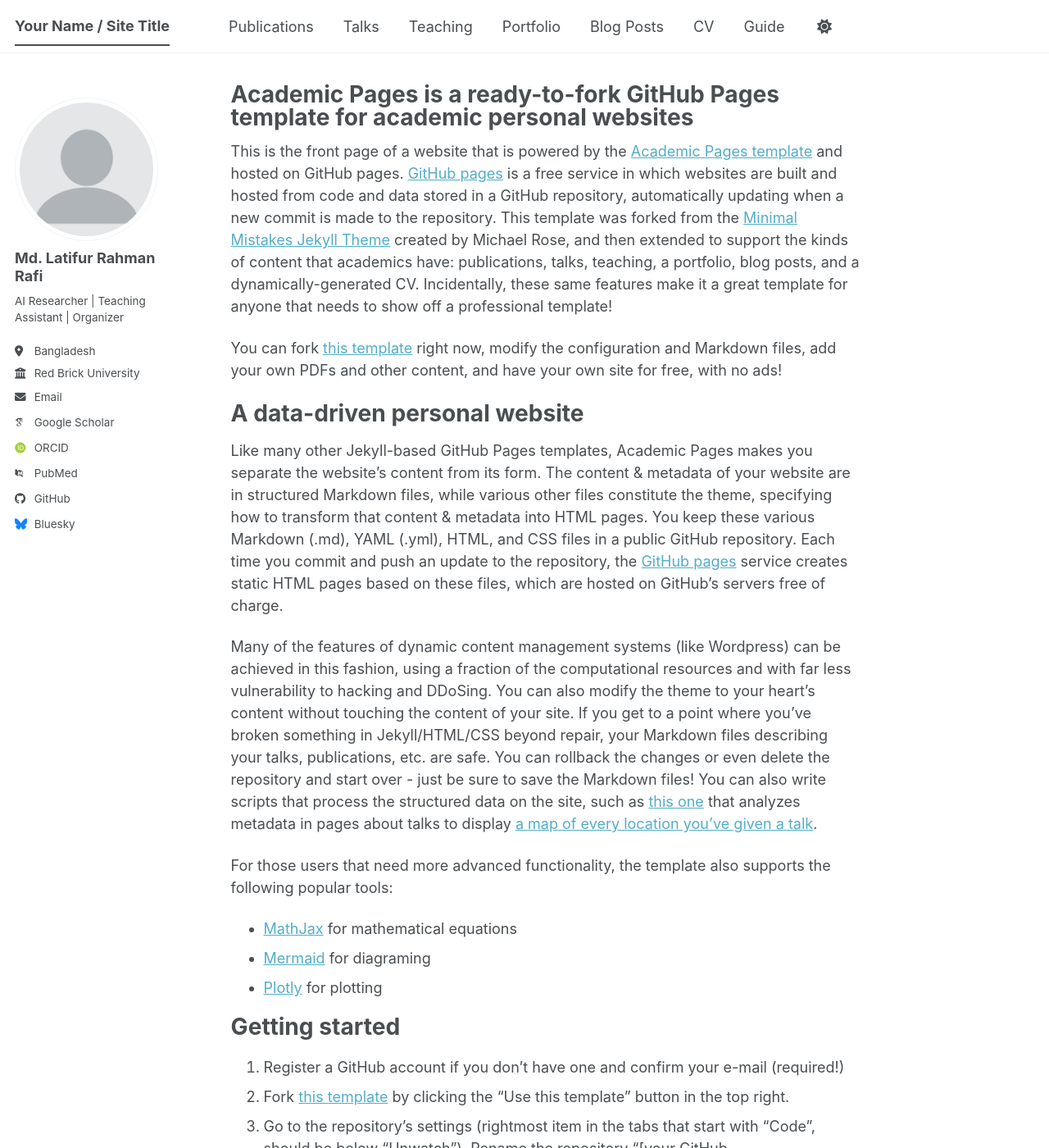
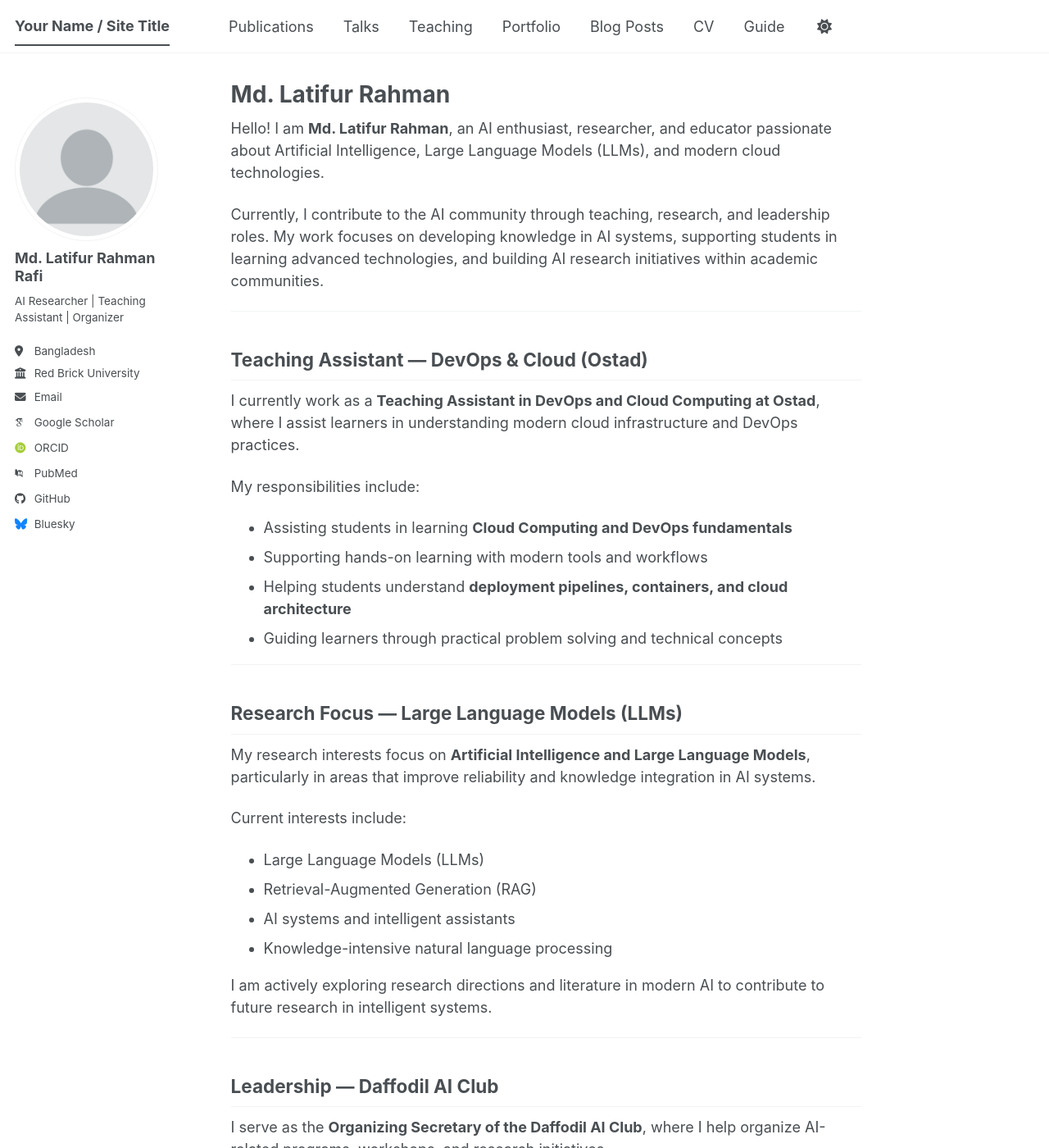
Before and after one commit to latifurrafi/latifurrafi.github.io, a Jekyll site: the page built from _pages/about.md, in a window 1280 px wide and 1400 px high. Shown: the whole window at 82% size. Built offline with Jekyll 4.4.1, drawn with Linux system fonts in a browser that asks for light colours; some web fonts are replaced; a script bundle is joined from its source files by our own code; library files that are not in the unit come from our copies; some of the changed text lies outside the part shown.

Commit message:
Revise about page with personal details and interests
Updated personal information and research focus in about page.

```diff
--- a/_pages/about.md
+++ b/_pages/about.md
@@ -1,56 +1,71 @@
 ---
 permalink: /
-title: "Academic Pages is a ready-to-fork GitHub Pages template for academic personal websites"
+title: "Md. Latifur Rahman"
 author_profile: true
 redirect_from:
   - /about/
   - /about.html
 ---
 
-This is the front page of a website that is powered by the [Academic Pages template](https://github.com/academicpages/academicpages.github.io) and hosted on GitHub pages. [GitHub pages](https://pages.github.com) is a free service in which websites are built and hosted from code and data stored in a GitHub repository, automatically updating when a new commit is made to the repository. This template was forked from the [Minimal Mistakes Jekyll Theme](https://mmistakes.github.io/minimal-mistakes/) created by Michael Rose, and then extended to support the kinds of content that academics have: publications, talks, teaching, a portfolio, blog posts, and a dynamically-generated CV. Incidentally, these same features make it a great template for anyone that needs to show off a professional template!
+Hello! I am **Md. Latifur Rahman**, an AI enthusiast, researcher, and educator passionate about Artificial Intelligence, Large Language Models (LLMs), and modern cloud technologies.
 
- You can fork [this template](https://github.com/academicpages/academicpages.github.io) right now, modify the configuration and Markdown files, add your own PDFs and other content, and have your own site for free, with no ads!
+Currently, I contribute to the AI community through teaching, research, and leadership roles. My work focuses on developing knowledge in AI systems, supporting students in learning advanced technologies, and building AI research initiatives within academic communities.
 
-A data-driven personal website
-======
-Like many other Jekyll-based GitHub Pages templates, Academic Pages makes you separate the website's content from its form. The content & metadata of your website are in structured Markdown files, while various other files constitute the theme, specifying how to transform that content & metadata into HTML pages. You keep these various Markdown (.md), YAML (.yml), HTML, and CSS files in a public GitHub repository. Each time you commit and push an update to the repository, the [GitHub pages](https://pages.github.com/) service creates static HTML pages based on these files, which are hosted on GitHub's servers free of charge.
+---
 
-Many of the features of dynamic content management systems (like Wordpress) can be achieved in this fashion, using a fraction of the computational resources and with far less vulnerability to hacking and DDoSing. You can also modify the theme to your heart's content without touching the content of your site. If you get to a point where you've broken something in Jekyll/HTML/CSS beyond repair, your Markdown files describing your talks, publications, etc. are safe. You can rollback the changes or even delete the repository and start over - just be sure to save the Markdown files! You can also write scripts that process the structured data on the site, such as [this one](https://github.com/academicpages/academicpages.github.io/blob/master/talkmap.ipynb) that analyzes metadata in pages about talks to display [a map of every location you've given a talk](https://academicpages.github.io/talkmap.html).
+## Teaching Assistant — DevOps & Cloud (Ostad)
 
-For those users that need more advanced functionality, the template also supports the following popular tools:
-- [MathJax](https://www.mathjax.org/) for mathematical equations
-- [Mermaid](https://mermaid.js.org/) for diagraming
-- [Plotly](https://plotly.com/javascript/) for plotting
+I currently work as a **Teaching Assistant in DevOps and Cloud Computing at Ostad**, where I assist learners in understanding modern cloud infrastructure and DevOps practices.
 
-Getting started
-======
-1. Register a GitHub account if you don't have one and confirm your e-mail (required!)
-1. Fork [this template](https://github.com/academicpages/academicpages.github.io) by clicking the "Use this template" button in the top right.
-1. Go to the repository's settings (rightmost item in the tabs that start with "Code", should be below "Unwatch"). Rename the repository "[your GitHub username].github.io", which will also be your website's URL.
-1. Set site-wide configuration and create content & metadata (see below -- also see [this set of diffs](https://archive.is/3TPas) showing what files were changed to set up [an example site](https://getorg-testacct.github.io) for a user with the username "getorg-testacct")
-1. Upload any files (like PDFs, .zip files, etc.) to the files/ directory. They will appear at https://[your GitHub username].github.io/files/example.pdf.
-1. Check status by going to the repository settings, in the "GitHub pages" section
+My responsibilities include:
 
-Site-wide configuration
-------
-The main configuration file for the site is in the base directory in [_config.yml](https://github.com/academicpages/academicpages.github.io/blob/master/_config.yml), which defines the content in the sidebars and other site-wide features. You will need to replace the default variables with ones about yourself and your site's github repository. The configuration file for the top menu is in [_data/navigation.yml](https://github.com/academicpages/academicpages.github.io/blob/master/_data/navigation.yml). For example, if you don't have a portfolio or blog posts, you can remove those items from that navigation.yml file to remove them from the header.
+- Assisting students in learning **Cloud Computing and DevOps fundamentals**
+- Supporting hands-on learning with modern tools and workflows
+- Helping students understand **deployment pipelines, containers, and cloud architecture**
+- Guiding learners through practical problem solving and technical concepts
 
-Create content & metadata
-------
-For site content, there is one Markdown file for each type of content, which are stored in directories like _publications, _talks, _posts, _teaching, or _pages. For example, each talk is a Markdown file in the [_talks directory](https://github.com/academicpages/academicpages.github.io/tree/master/_talks). At the top of each Markdown file is structured data in YAML about the talk, which the theme will parse to do lots of cool stuff. The same structured data about a talk is used to generate the list of talks on the [Talks page](https://academicpages.github.io/talks), each [individual page](https://academicpages.github.io/talks/2012-03-01-talk-1) for specific talks, the talks section for the [CV page](https://academicpages.github.io/cv), and the [map of places you've given a talk](https://academicpages.github.io/talkmap.html) (if you run this [python file](https://github.com/academicpages/academicpages.github.io/blob/master/talkmap.py) or [Jupyter notebook](https://github.com/academicpages/academicpages.github.io/blob/master/talkmap.ipynb), which creates the HTML for the map based on the contents of the _talks directory).
+---
 
-**Markdown generator**
+## Research Focus — Large Language Models (LLMs)
 
-The repository includes [a set of Jupyter notebooks](https://github.com/academicpages/academicpages.github.io/tree/master/markdown_generator
-) that converts a CSV containing structured data about talks or presentations into individual Markdown files that will be properly formatted for the Academic Pages template. The sample CSVs in that directory are the ones I used to create my own personal website at stuartgeiger.com. My usual workflow is that I keep a spreadsheet of my publications and talks, then run the code in these notebooks to generate the Markdown files, then commit and push them to the GitHub repository.
+My research interests focus on **Artificial Intelligence and Large Language Models**, particularly in areas that improve reliability and knowledge integration in AI systems.
 
-How to edit your site's GitHub repository
-------
-Many people use a git client to create files on their local computer and then push them to GitHub's servers. If you are not familiar with git, you can directly edit these configuration and Markdown files directly in the github.com interface. Navigate to a file (like [this one](https://github.com/academicpages/academicpages.github.io/blob/master/_talks/2012-03-01-talk-1.md) and click the pencil icon in the top right of the content preview (to the right of the "Raw | Blame | History" buttons). You can delete a file by clicking the trashcan icon to the right of the pencil icon. You can also create new files or upload files by navigating to a directory and clicking the "Create new file" or "Upload files" buttons.
+Current interests include:
 
-Example: editing a Markdown file for a talk
-![Editing a Markdown file for a talk](/images/editing-talk.png)
+- Large Language Models (LLMs)
+- Retrieval-Augmented Generation (RAG)
+- AI systems and intelligent assistants
+- Knowledge-intensive natural language processing
 
-For more info
-------
-More info about configuring Academic Pages can be found in [the guide](https://academicpages.github.io/markdown/), the [growing wiki](https://github.com/academicpages/academicpages.github.io/wiki), and you can always [ask a question on GitHub](https://github.com/academicpages/academicpages.github.io/discussions). The [guides for the Minimal Mistakes theme](https://mmistakes.github.io/minimal-mistakes/docs/configuration/) (which this theme was forked from) might also be helpful.
+I am actively exploring research directions and literature in modern AI to contribute to future research in intelligent systems.
+
+---
+
+## Leadership — Daffodil AI Club
+
+I serve as the **Organizing Secretary of the Daffodil AI Club**, where I help organize AI-related programs, workshops, and research initiatives.
+
+My work includes:
+
+- Organizing AI workshops and academic programs
+- Supporting AI research initiatives
+- Coordinating community learning activities
+- Building collaborative opportunities for students interested in AI
+
+Through the club, we aim to promote **AI education, research, and innovation among students**.
+
+---
+
+## Interests
+
+- Artificial Intelligence
+- Large Language Models
+- AI Research
+- DevOps & Cloud Infrastructure
+- AI Education & Community Building
+
+---
+
+## Contact
+
+If you are interested in collaboration, research discussions, or AI initiatives, feel free to reach out.
```
